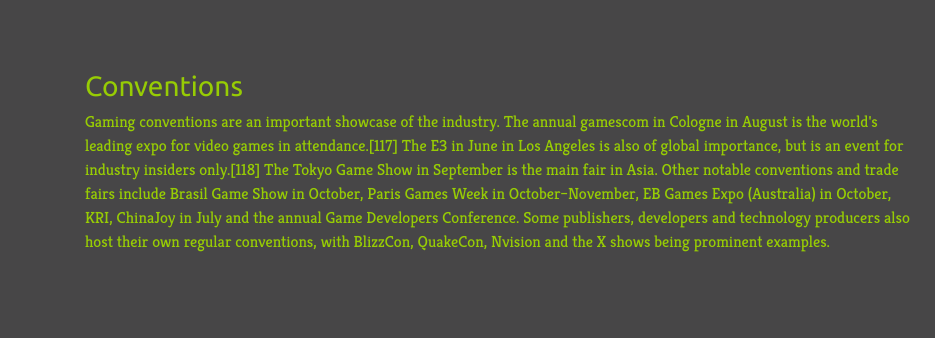
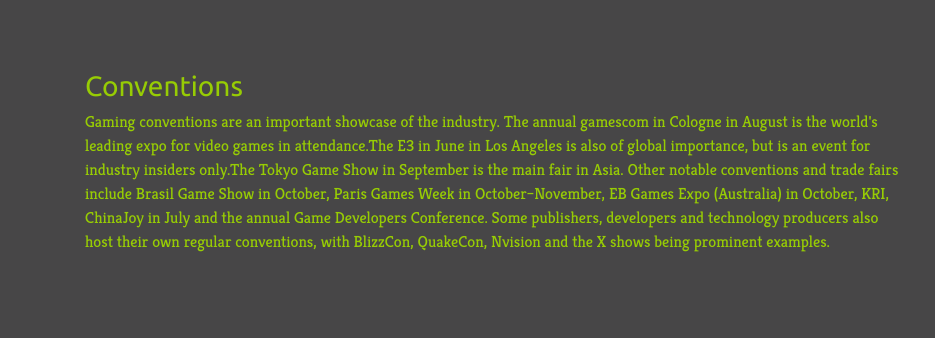
Before and after one commit to shaunwarden/Video-game, a plain HTML site: page pages/commercialAspects.html in a window 1280 px wide. Shown: the part 363-701 px from the top of the page, 0-935 px from the left. Drawn offline with nearby package versions, Linux system fonts and the light colour scheme.

Commit message:
Fixes to page

```diff
--- a/pages/commercialAspects.html
+++ b/pages/commercialAspects.html
@@ -101,7 +101,7 @@
         <div class="row">
           <div class="col-9">
             <h3>Conventions</h3>
-            <p>Gaming conventions are an important showcase of the industry. The annual gamescom in Cologne in August is the world's leading expo for video games in attendance.[117] The E3 in June in Los Angeles is also of global importance, but is an event for industry insiders only.[118] The Tokyo Game Show in September is the main fair in Asia. Other notable conventions and trade fairs include Brasil Game Show in October, Paris Games Week in October–November, EB Games Expo (Australia) in October, KRI, ChinaJoy in July and the annual Game Developers Conference. Some publishers, developers and technology producers also host their own regular conventions, with BlizzCon, QuakeCon, Nvision and the X shows being prominent examples.</p>
+            <p>Gaming conventions are an important showcase of the industry. The annual gamescom in Cologne in August is the world's leading expo for video games in attendance.The E3 in June in Los Angeles is also of global importance, but is an event for industry insiders only.The Tokyo Game Show in September is the main fair in Asia. Other notable conventions and trade fairs include Brasil Game Show in October, Paris Games Week in October–November, EB Games Expo (Australia) in October, KRI, ChinaJoy in July and the annual Game Developers Conference. Some publishers, developers and technology producers also host their own regular conventions, with BlizzCon, QuakeCon, Nvision and the X shows being prominent examples.</p>
           </div>
 
           <!-- Adds image address -->
```
